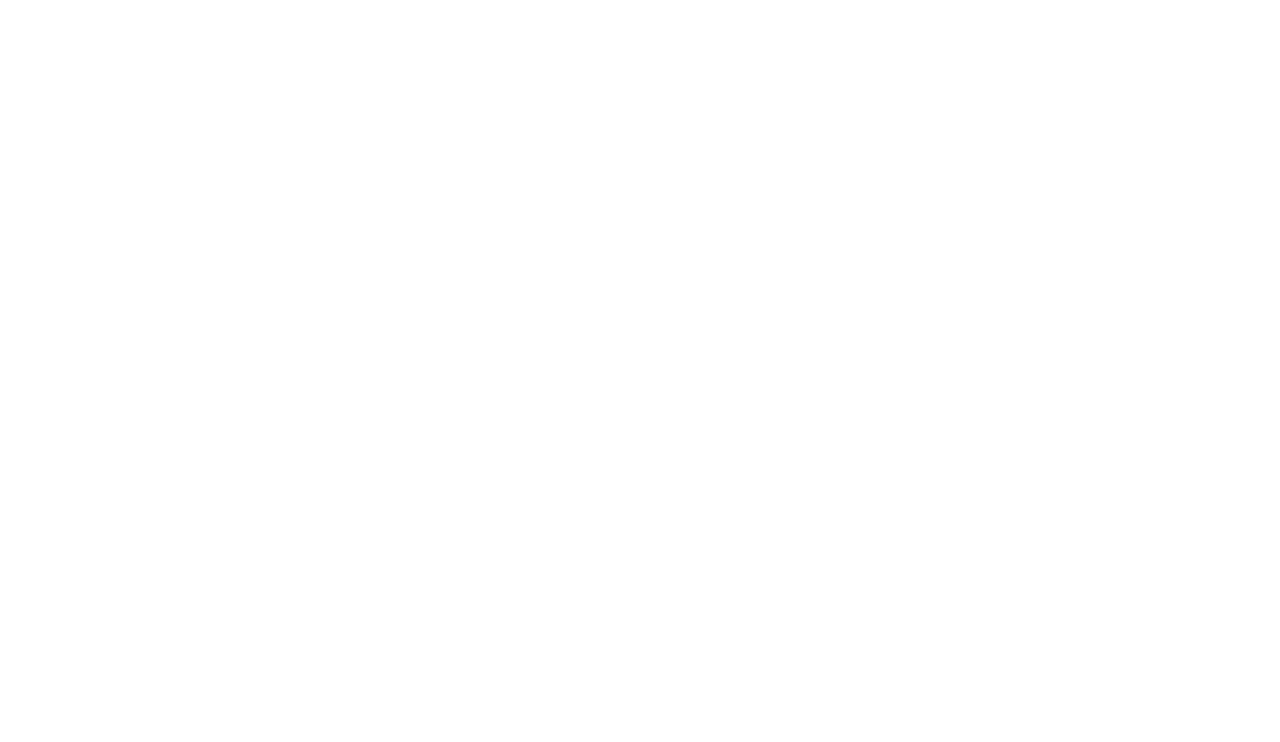
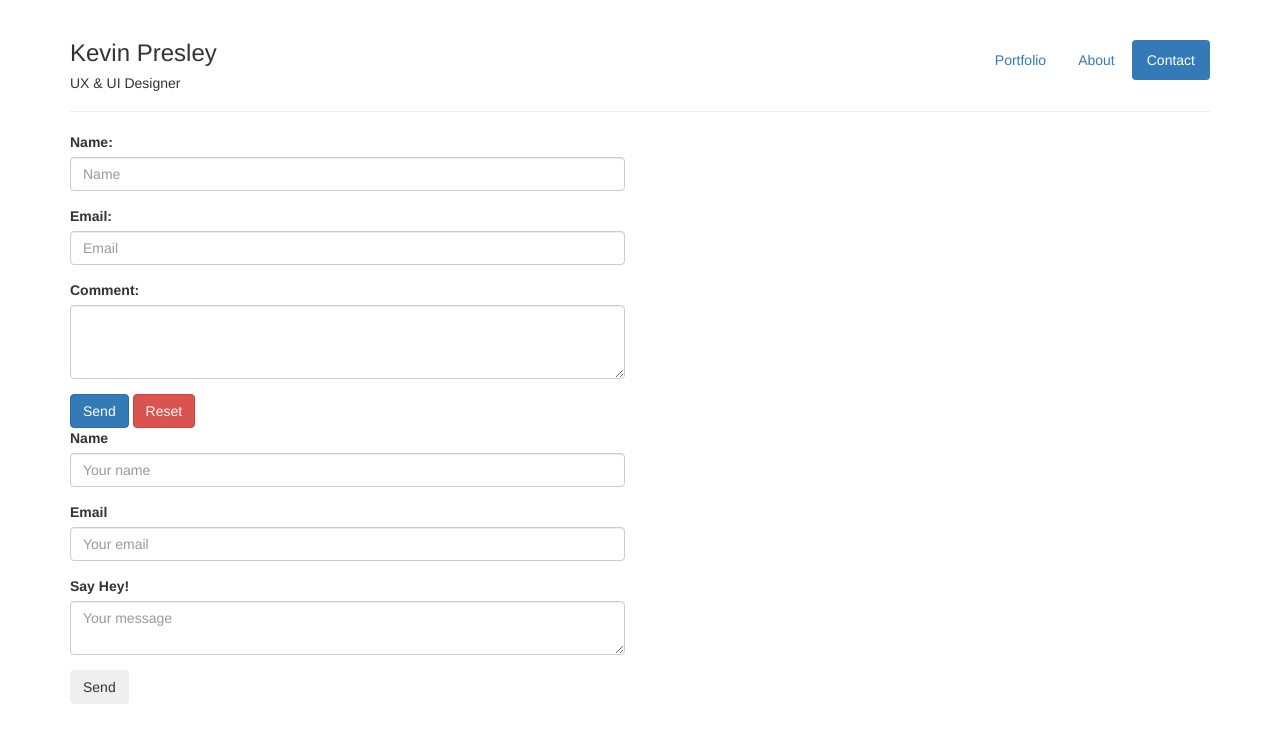
Before and after one commit to presleycreative/Portfolio, a plain HTML site: page index.html in a window 1280 px wide. Drawn offline with nearby package versions, Linux system fonts and the light colour scheme.

Commit message:
foundation

```diff
--- a/index.html
+++ b/index.html
@@ -1,10 +1,66 @@
 <!DOCTYPE html>
 <html>
 <head>
-<title>Portfolio</title>
+  <title>Kevin Presley's Portfolio</title>
+  <meta name="viewport" content="width=device-width, initial-scale=1.0">
+  <link rel="stylesheet" href="https://maxcdn.bootstrapcdn.com/bootstrap/3.3.7/css/bootstrap.min.css" integrity="sha384-BVYiiSIFeK1dGmJRAkycuHAHRg32OmUcww7on3RYdg4Va+PmSTsz/K68vbdEjh4u" crossorigin="anonymous">
+  <link rel="stylesheet" type="text/css" href="css/styles.css" />
 </head>
+<body>
+  <div class="container">
+    <header class="page-header">
+      <ul class="nav nav-pills pull-right">
+        <li><a href="index.html">Portfolio</a></li>
+        <li><a href="about.html">About</a></li>
+        <li class="active"><a href="contact.html">Contact</a></li>
+      </ul>
+      <h3>Kevin Presley</h3>
+      <h5>UX &amp; UI Designer</h5>
+    </header>
+<!-- form brings up email client -->
+<div class="row">
+  <div class="col-md-6 space">
+    <form action="mailto:presleycreative@gmail.com" method="post" enctype="text/plain">
+      <div class="form-group">
+        <label>Name:</label>
+        <input class="form-control" placeholder="Name" type="text" name="name">
+      </div>
+      <div class="form-group">
+        <label>Email:</label>
+        <input class="form-control" placeholder="Email" type="text" name="mail">
+      </div>
+      <div class="form-group">
+        <label>Comment:</label>
+        <textarea rows="3" class="form-control" type="text" name="comment"></textarea>
+      </div>
+      <input class="btn btn-primary" type="submit" value="Send">
+      <input class="btn btn-danger" type="reset" value="Reset">
+    </form>
+  </div>
+</div>
 
-<body>
-</body>
 
-</html>
+<!-- this is a form that doesn't bring up an email client -->
+<div class="row">
+  <div class="col-md-6">
+    <form method="POST" action="https://formspree.io/presleycreative@gmail.com">
+    <div class="form-group">
+      <label>Name</label>
+      <input class="form-control" type="text" name="name" placeholder="Your name" />
+    </div>
+    <div class="form-group">
+      <label>Email</label>
+      <input class="form-control" type="email" name="email" placeholder="Your email">
+    </div>
+    <div class="form-group">
+      <label>Say Hey!</label>
+      <textarea class="form-control" name="message" placeholder="Your message"></textarea>
+    </div>
+    <button class="btn" type="submit">Send</button>
+    </form>
+  </div>
+</div>
+
+
+  </body>
+  </html>
```
